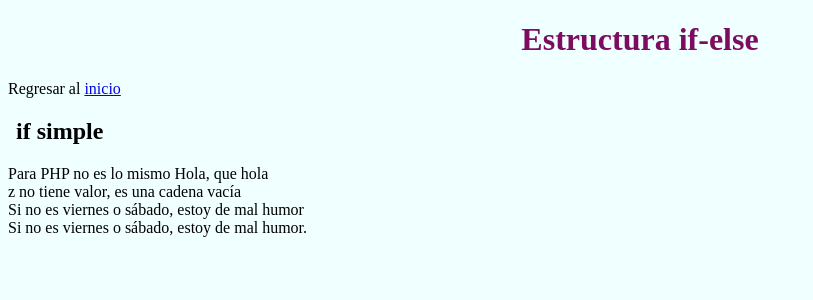
After one commit to JesusVazquez4/Aprendiendo_PHP, a PHP site: page /inicios/if_else.php in a window 1280 px wide. The commit adds this page. Shown: the top 300 px of the page, without its empty margins (0-813 px from the left). Run offline with PHP 8.4, Linux system fonts and the light colour scheme.

Commit message:
Continuamos con la estructura de control if-else

```diff
--- a/Principios/index.php
+++ b/Principios/index.php
@@ -30,6 +30,9 @@
         <li>
             <a href="inicios/constantes.php">Constantes</a>
         </li>
+        <li>
+            <a href="inicios/if_else.php">Estructura if-else</a>
+        </li>
     </ul>
 </body>
 </html>
--- /dev/null
+++ b/Principios/inicios/if_else.php
@@ -0,0 +1,51 @@
+<!DOCTYPE html>
+<html lang="es">
+<head>
+    <meta charset="UTF-8">
+    <meta name="viewport" content="width=device-width, initial-scale=1.0">
+    <title>Estructura de control if-else</title>
+    <link rel="stylesheet" href="../static/css/main.css">
+</head>
+<body>
+    <h1>Estructura if-else</h1>
+    <p>Regresar al <a href="../index.php">inicio</a></p>
+    <h2>if simple</h2>
+    <?php
+        $x = 'Hola';
+        $y = 'hola';
+        $z = '';
+
+        if($x <> $y){
+            print("Para PHP no es lo mismo $x, que $y");
+        }
+
+        echo '<br>';
+
+        if($z){
+            echo 'z tiene valor';
+        }else{
+            echo 'z no tiene valor, es una cadena vacía';
+        }
+
+        echo '<br>';
+
+        $t = date('l');
+        if($t == 'Monday'){
+            echo 'Hoy es mi día favorito';
+        } else {
+            echo 'Si no es viernes o sábado, estoy de mal humor';
+        }
+
+        echo '<br>';
+
+        $t2 = date('l');
+        if($t2 == 'Monday'){
+            echo 'Hoy es mi día favorito.';
+        }elseif($t2 == 'Friday' || $t2 == 'Saturday'){
+            echo 'Hoy es un dia de descanso y fresco para mi.';
+        }else{
+            echo 'Si no es viernes o sábado, estoy de mal humor.';
+        }
+    ?>
+</body>
+</html>
```
